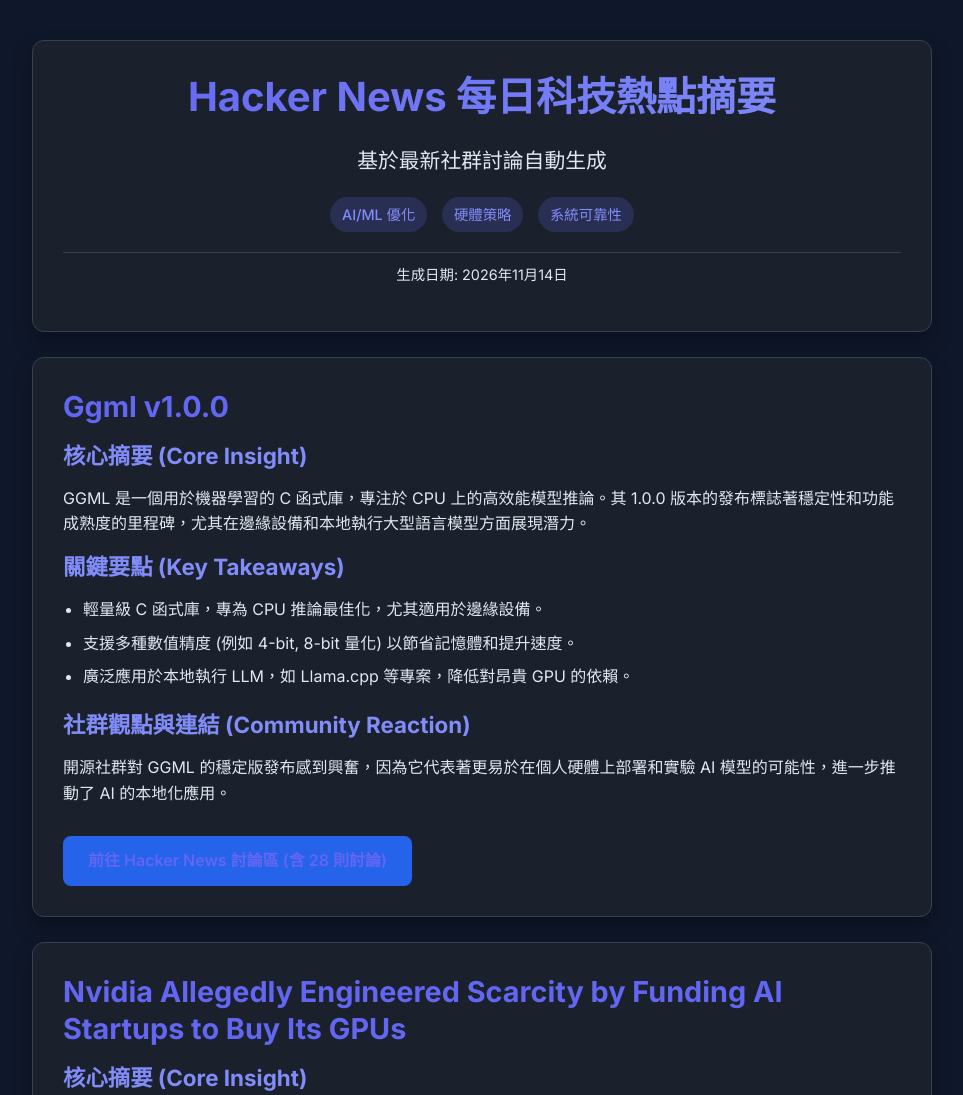
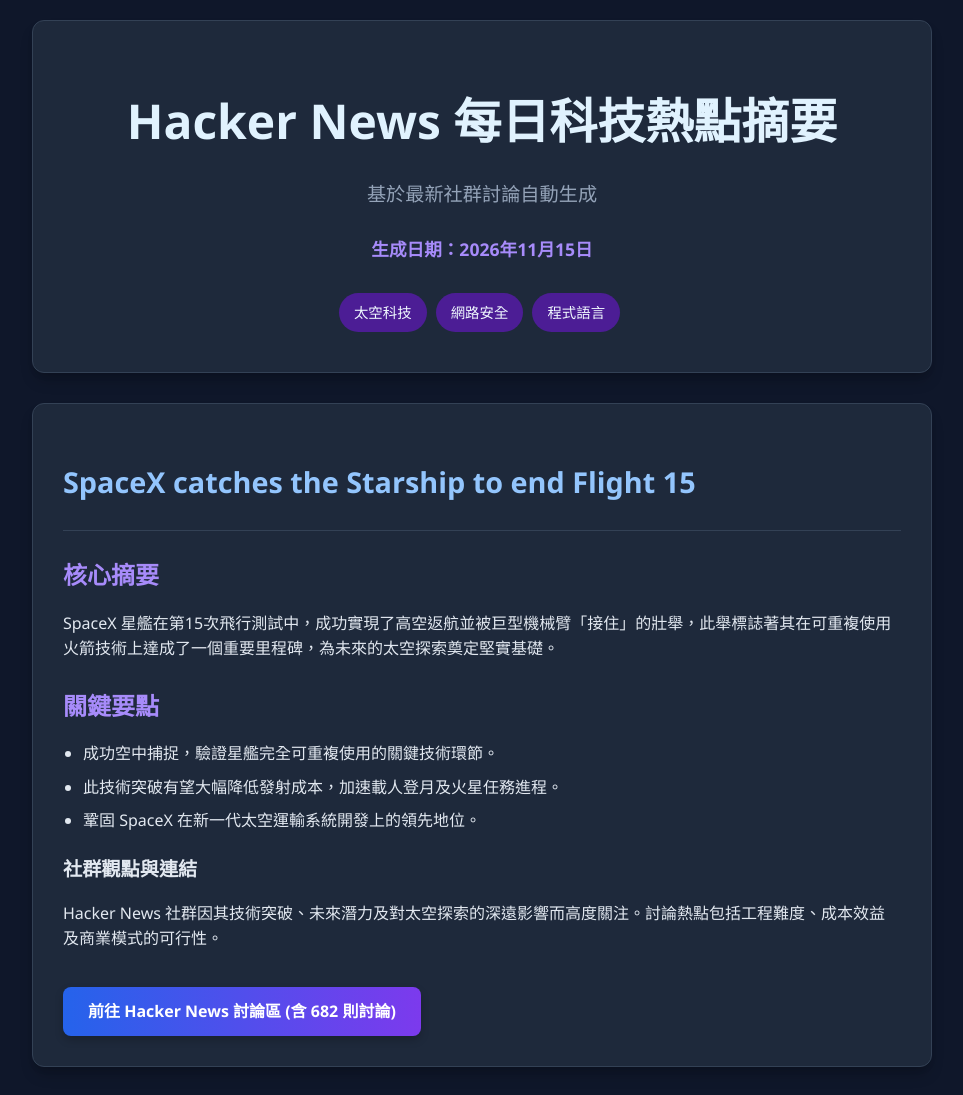
Before and after one commit to Rios999/Test, a plain HTML site: page index.html in a window 1280 px wide. Shown: the top 1095 px of the page, without its empty margins (158-1121 px from the left). Drawn offline with Linux system fonts and the light colour scheme.

Commit message:
Auto-generated daily slides [skip ci]

```diff
--- a/index.html
+++ b/index.html
@@ -3,253 +3,287 @@
 <head>
     <meta charset="UTF-8">
     <meta name="viewport" content="width=device-width, initial-scale=1.0">
-    <title>Hacker News 每日科技熱點摘要</title>
-    <link href="https://fonts.googleapis.com/css2?family=Inter:wght@400;500;600;700&display=swap" rel="stylesheet">
+    <title>Hacker News 每日科技熱點摘要 - 2026年11月15日</title>
     <style>
-        :root {
-            --bg-color: #0f172a; /* Slate 900 */
-            --card-bg-color: #1a202c; /* Slate 800 */
-            --text-color: #e2e8f0; /* Slate 200 */
-            --heading-color: #f8fafc; /* White */
-            --accent-color: #6366f1; /* Indigo 500 */
-            --accent-light-color: #818cf8; /* Indigo 400 */
-            --button-bg-color: #2563eb; /* Blue 600 */
-            --button-hover-bg-color: #3b82f6; /* Blue 500 */
-            --tag-bg-color: rgba(99, 102, 241, 0.2); /* Indigo 500 with transparency */
-            --border-color: #334155; /* Slate 700 */
-        }
-
         body {
-            font-family: 'Inter', sans-serif;
-            background-color: var(--bg-color);
-            color: var(--text-color);
-            line-height: 1.6;
+            font-family: 'Segoe UI', Tahoma, Geneva, Verdana, sans-serif;
+            background-color: #0f172a; /* 深灰色背景 */
+            color: #e2e8f0; /* 高對比白字 */
             margin: 0;
             padding: 20px;
             display: flex;
             flex-direction: column;
             align-items: center;
-            min-height: 100vh;
+            line-height: 1.6;
+            -webkit-font-smoothing: antialiased;
+            -moz-osx-font-smoothing: grayscale;
         }
 
         .presentation-container {
+            width: 100%;
             max-width: 900px;
-            width: 100%;
-            margin-top: 20px;
+            display: flex;
+            flex-direction: column;
+            gap: 30px; /* 卡片間距 */
         }
 
-        .slide-card {
-            background-color: var(--card-bg-color);
+        .card {
+            background-color: #1e293b; /* 卡片背景色 */
             border-radius: 12px;
+            box-shadow: 0 10px 15px -3px rgba(0, 0, 0, 0.2), 0 4px 6px -2px rgba(0, 0, 0, 0.1);
             padding: 30px;
-            margin-bottom: 25px;
-            box-shadow: 0 10px 20px rgba(0, 0, 0, 0.3);
-            border: 1px solid var(--border-color);
-            position: relative;
+            border: 1px solid #334155;
+            transition: transform 0.2s ease-in-out, box-shadow 0.2s ease-in-out;
         }
 
-        .slide-card h1, .slide-card h2, .slide-card h3 {
-            color: var(--heading-color);
-            margin-top: 0;
-            line-height: 1.3;
+        .card:hover {
+            transform: translateY(-5px);
+            box-shadow: 0 15px 20px -3px rgba(0, 0, 0, 0.3), 0 6px 8px -2px rgba(0, 0, 0, 0.15);
         }
 
-        .slide-card h1 {
-            font-size: 2.5em;
-            text-align: center;
-            margin-bottom: 10px;
-            background: linear-gradient(90deg, var(--accent-color) 0%, var(--accent-light-color) 100%);
-            -webkit-background-clip: text;
-            -webkit-text-fill-color: transparent;
+        .card-header {
+            border-bottom: 1px solid #334155;
+            padding-bottom: 15px;
+            margin-bottom: 20px;
         }
 
-        .slide-card h2 {
-            font-size: 1.8em;
+        h1 {
+            color: #e0f2fe; /* 淺藍色 */
+            font-size: 3rem;
+            text-align: center;
             margin-bottom: 15px;
+            font-weight: 700;
         }
 
-        .slide-card h3 {
-            font-size: 1.4em;
-            color: var(--accent-light-color);
+        .subtitle {
+            color: #94a3b8;
+            font-size: 1.2rem;
+            text-align: center;
+            margin-bottom: 25px;
+        }
+
+        .date-info {
+            color: #a78bfa; /* 紫色 */
+            font-size: 1.1rem;
+            text-align: center;
+            margin-top: 15px;
+            font-weight: 600;
+        }
+
+        .card-title {
+            font-size: 1.8rem;
+            color: #93c5fd; /* 亮藍色 */
+            margin-bottom: 10px;
+            font-weight: 600;
+        }
+
+        .card-title a {
+            color: inherit;
+            text-decoration: none;
+        }
+
+        .card-title a:hover {
+            text-decoration: underline;
+        }
+
+        h2 {
+            color: #a78bfa; /* 紫色 */
+            font-size: 1.5rem;
+            margin-top: 25px;
+            margin-bottom: 15px;
+            font-weight: 600;
+        }
+
+        h3 {
+            color: #e2e8f0;
+            font-size: 1.2rem;
+            margin-top: 20px;
+            margin-bottom: 10px;
+            font-weight: 600;
+        }
+
+        p {
             margin-bottom: 10px;
         }
 
-        .slide-card p {
+        ul {
+            list-style-type: disc;
+            margin-left: 20px;
             margin-bottom: 15px;
+            padding-left: 0;
         }
 
-        .slide-card ul {
-            list-style-type: disc;
-            margin-left: 20px;
-            padding: 0;
-            margin-bottom: 20px;
+        li {
+            margin-bottom: 8px;
+            line-height: 1.6;
         }
 
-        .slide-card ul li {
-            margin-bottom: 8px;
+        a {
+            color: #60a5fa; /* 藍色 */
+            text-decoration: none;
         }
 
-        .slide-card a {
-            color: var(--accent-color);
-            text-decoration: none;
-            transition: color 0.2s ease-in-out;
-        }
-
-        .slide-card a:hover {
-            color: var(--accent-light-color);
+        a:hover {
             text-decoration: underline;
         }
 
-        .button {
+        .tag-container {
+            text-align: center;
+            margin-top: 30px;
+        }
+
+        .tag {
             display: inline-block;
-            background-color: var(--button-bg-color);
+            background-color: #4c1d95; /* 深紫色 */
+            color: #f0f9ff;
+            padding: 8px 15px;
+            border-radius: 20px;
+            font-size: 0.9rem;
+            margin: 0 5px 10px 0;
+            font-weight: 500;
+        }
+
+        .hn-button {
+            display: inline-block;
+            background: linear-gradient(to right, #2563eb, #7c3aed); /* 藍紫漸層 */
             color: #ffffff;
             padding: 12px 25px;
             border-radius: 8px;
             text-decoration: none;
-            font-weight: 600;
-            transition: background-color 0.3s ease, transform 0.2s ease;
-            margin-top: 15px;
+            font-weight: bold;
+            margin-top: 25px;
+            transition: transform 0.2s ease-in-out, box-shadow 0.2s ease-in-out;
+            border: none;
+            cursor: pointer;
+            box-shadow: 0 4px 8px rgba(0, 0, 0, 0.2);
         }
 
-        .button:hover {
-            background-color: var(--button-hover-bg-color);
+        .hn-button:hover {
             transform: translateY(-2px);
-            text-decoration: none;
+            box-shadow: 0 6px 12px rgba(124, 58, 237, 0.4);
         }
 
-        .footer-date {
+        .final-summary-card {
+            border-top: 4px solid #7c3aed; /* 頂部紫色邊框 */
+        }
+        .final-summary-card h2 {
             text-align: center;
-            font-size: 0.9em;
-            color: var(--text-color);
-            margin-top: 20px;
-            padding-top: 10px;
-            border-top: 1px solid var(--border-color);
-        }
-
-        .tags-container {
-            text-align: center;
-            margin-top: 20px;
-        }
-
-        .tag {
-            display: inline-block;
-            background-color: var(--tag-bg-color);
-            color: var(--accent-light-color);
-            padding: 6px 12px;
-            border-radius: 20px;
-            font-size: 0.9em;
-            font-weight: 500;
-            margin: 0 5px;
-        }
-
-        .cover-subtitle {
-            text-align: center;
-            font-size: 1.3em;
-            color: var(--text-color);
-            margin-bottom: 25px;
+            margin-top: 0;
+            font-size: 2rem;
+            color: #93c5fd;
         }
     </style>
 </head>
 <body>
     <div class="presentation-container">
 
-        <!-- Slide 1: Cover Page -->
-        <div class="slide-card">
+        <!-- Slide 1: 封面頁 -->
+        <div class="card">
             <h1>Hacker News 每日科技熱點摘要</h1>
-            <p class="cover-subtitle">基於最新社群討論自動生成</p>
-            <div class="tags-container">
-                <span class="tag">AI/ML 優化</span>
-                <span class="tag">硬體策略</span>
-                <span class="tag">系統可靠性</span>
+            <p class="subtitle">基於最新社群討論自動生成</p>
+            <p class="date-info">生成日期：2026年11月15日</p>
+            <div class="tag-container">
+                <span class="tag">太空科技</span>
+                <span class="tag">網路安全</span>
+                <span class="tag">程式語言</span>
             </div>
-            <p class="footer-date">生成日期: 2026年11月14日</p>
         </div>
 
-        <!-- Slide 2: Ggml v1.0.0 -->
-        <div class="slide-card">
-            <h2><a href="https://github.com/ggml-org/ggml/releases/tag/v1.0.0" target="_blank">Ggml v1.0.0</a></h2>
-            <h3>核心摘要 (Core Insight)</h3>
-            <p>GGML 是一個用於機器學習的 C 函式庫，專注於 CPU 上的高效能模型推論。其 1.0.0 版本的發布標誌著穩定性和功能成熟度的里程碑，尤其在邊緣設備和本地執行大型語言模型方面展現潛力。</p>
-            <h3>關鍵要點 (Key Takeaways)</h3>
+        <!-- 文章內容頁 1: SpaceX catches the Starship to end Flight 15 -->
+        <div class="card">
+            <div class="card-header">
+                <h2 class="card-title"><a href="https://www.spacex.com/launches/starship-flight-15" target="_blank">SpaceX catches the Starship to end Flight 15</a></h2>
+            </div>
+            <h2>核心摘要</h2>
+            <p>SpaceX 星艦在第15次飛行測試中，成功實現了高空返航並被巨型機械臂「接住」的壯舉，此舉標誌著其在可重複使用火箭技術上達成了一個重要里程碑，為未來的太空探索奠定堅實基礎。</p>
+            <h2>關鍵要點</h2>
             <ul>
-                <li>輕量級 C 函式庫，專為 CPU 推論最佳化，尤其適用於邊緣設備。</li>
-                <li>支援多種數值精度 (例如 4-bit, 8-bit 量化) 以節省記憶體和提升速度。</li>
-                <li>廣泛應用於本地執行 LLM，如 Llama.cpp 等專案，降低對昂貴 GPU 的依賴。</li>
+                <li>成功空中捕捉，驗證星艦完全可重複使用的關鍵技術環節。</li>
+                <li>此技術突破有望大幅降低發射成本，加速載人登月及火星任務進程。</li>
+                <li>鞏固 SpaceX 在新一代太空運輸系統開發上的領先地位。</li>
             </ul>
-            <h3>社群觀點與連結 (Community Reaction)</h3>
-            <p>開源社群對 GGML 的穩定版發布感到興奮，因為它代表著更易於在個人硬體上部署和實驗 AI 模型的可能性，進一步推動了 AI 的本地化應用。</p>
-            <a href="https://news.ycombinator.com/item?id=50493062" target="_blank" class="button">前往 Hacker News 討論區 (含 28 則討論)</a>
+            <h3>社群觀點與連結</h3>
+            <p>Hacker News 社群因其技術突破、未來潛力及對太空探索的深遠影響而高度關注。討論熱點包括工程難度、成本效益及商業模式的可行性。</p>
+            <a href="https://news.ycombinator.com/item?id=50500963" target="_blank" class="hn-button">前往 Hacker News 討論區 (含 682 則討論)</a>
         </div>
 
-        <!-- Slide 3: Nvidia Allegedly Engineered Scarcity -->
-        <div class="slide-card">
-            <h2><a href="https://www.techpowerup.com/354814/nvidia-allegedly-engineered-scarcity-by-funding-ai-startups-to-buy-its-gpus" target="_blank">Nvidia Allegedly Engineered Scarcity by Funding AI Startups to Buy Its GPUs</a></h2>
-            <h3>核心摘要 (Core Insight)</h3>
-            <p>報導指稱 Nvidia 透過投資 AI 新創公司並要求這些公司購買其 GPU，人為製造市場稀缺性。此策略旨在維持其在 AI 硬體市場的壟斷地位和高利潤，引發了對市場公平競爭的質疑。</p>
-            <h3>關鍵要點 (Key Takeaways)</h3>
+        <!-- 文章內容頁 2: Lovable apps expose passport details and more than 200K private messages -->
+        <div class="card">
+            <div class="card-header">
+                <h2 class="card-title"><a href="https://www.crissyfield.de/research/lovable-en/" target="_blank">Lovable apps expose passport details and more than 200K private messages</a></h2>
+            </div>
+            <h2>核心摘要</h2>
+            <p>一份最新研究揭露，多款熱門交友軟體因嚴重設計缺陷，導致用戶的護照細節等敏感個人資訊及超過20萬條私人訊息遭到洩露，突顯了應用程式在處理用戶數據上的重大安全漏洞。</p>
+            <h2>關鍵要點</h2>
             <ul>
-                <li>Nvidia 的風險投資策略可能與其 GPU 銷售掛鉤，形成封閉生態。</li>
-                <li>此舉可能導致市場供需失衡，加劇 AI 晶片短缺問題。</li>
-                <li>引發對市場公平競爭、商業道德及反壟斷議題的廣泛討論。</li>
+                <li>多款交友軟體存在廣泛的隱私漏洞，危及用戶敏感數據安全。</li>
+                <li>用戶護照、身分證件等高風險個人資訊被曝露，恐引發身分盜用等問題。</li>
+                <li>強烈呼籲應用程式開發者加強數據保護，並提醒用戶審慎使用線上服務。</li>
             </ul>
-            <h3>社群觀點與連結 (Community Reaction)</h3>
-            <p>這篇文章引發了極高的討論度，因為它觸及了 AI 產業最敏感的「晶片荒」問題，並直指市場主導者的商業策略，開發者和企業都深受其影響。</p>
-            <a href="https://news.ycombinator.com/item?id=50493251" target="_blank" class="button">前往 Hacker News 討論區 (含 149 則討論)</a>
+            <h3>社群觀點與連結</h3>
+            <p>社群對此類大規模隱私洩露事件表示震驚與憤怒，討論聚焦於數據倫理、應用程式的安全標準，以及用戶應如何自保以避免成為受害者。</p>
+            <a href="https://news.ycombinator.com/item?id=50499017" target="_blank" class="hn-button">前往 Hacker News 討論區 (含 298 則討論)</a>
         </div>
 
-        <!-- Slide 4: FAA issues national ground stop -->
-        <div class="slide-card">
-            <h2><a href="https://www.nbcnews.com/news/us-news/faa-orders-nationwide-ground-stop-departing-flights-reasons-safety-rcna609247" target="_blank">FAA issues national ground stop – lifted 4.5 hours later</a></h2>
-            <h3>核心摘要 (Core Insight)</h3>
-            <p>美國聯邦航空管理局 (FAA) 因系統故障而發布了全國性的航班停飛命令，導致數千架次航班延誤或取消。這起事件凸顯了關鍵基礎設施系統的脆弱性及其對日常運作的巨大影響。</p>
-            <h3>關鍵要點 (Key Takeaways)</h3>
+        <!-- 文章內容頁 3: Memory Safety Bugs in Rust Standard Library -->
+        <div class="card">
+            <div class="card-header">
+                <h2 class="card-title"><a href="https://forge-blog.github.io/posts/rust-std-memory-safety/" target="_blank">Memory Safety Bugs in Rust Standard Library</a></h2>
+            </div>
+            <h2>核心摘要</h2>
+            <p>一篇深入分析指出，儘管 Rust 語言以其內建的記憶體安全性保證而聞名，但在其標準函式庫中仍發現了數個記憶體安全漏洞，這些通常發生在處理複雜或不安全代碼塊（unsafe blocks）的邊緣情況。</p>
+            <h2>關鍵要點</h2>
             <ul>
-                <li>NOTAM (Notice to Air Missions) 系統故障導致全國範圍內航班暫停。</li>
-                <li>關鍵資訊系統的可靠性對國家運作和民生至關重要。</li>
-                <li>老舊基礎設施的現代化是避免未來大規模服務中斷的迫切需求。</li>
+                <li>記憶體安全並非絕對，即使是 Rust 核心庫也可能存在潛在漏洞。</li>
+                <li>這些漏洞多與不安全代碼的使用有關，突顯了其使用風險。</li>
+                <li>強調持續的程式碼審查、社群協作與嚴謹測試對維護軟體安全的重要性。</li>
             </ul>
-            <h3>社群觀點與連結 (Community Reaction)</h3>
-            <p>如此大規模的交通系統停擺事件，直接影響到數百萬人的出行計畫，其背後反映出的技術穩定性、應急預案和基礎設施升級問題，自然成為社群熱議的焦點。</p>
-            <a href="https://news.ycombinator.com/item?id=50489641" target="_blank" class="button">前往 Hacker News 討論區 (含 1131 則討論)</a>
+            <h3>社群觀點與連結</h3>
+            <p>作為以記憶體安全為賣點的語言，Rust 社群對此類報告高度重視，討論主要圍繞這些錯誤的性質、修復方案，以及對語言設計哲學與安全模型的更深層次啟示。</p>
+            <a href="https://news.ycombinator.com/item?id=50478701" target="_blank" class="hn-button">前往 Hacker News 討論區 (含 5 則討論)</a>
         </div>
 
-        <!-- Slide 5: Terminal borders that don't cost a cell -->
-        <div class="slide-card">
-            <h2><a href="https://www.joshka.net/cell-borders/" target="_blank">Terminal borders that don't cost a cell</a></h2>
-            <h3>核心摘要 (Core Insight)</h3>
-            <p>這篇文章介紹了一種在終端機中實現不佔用額外字符空間的邊框顯示技術。透過巧妙利用 Unicode 的繪圖字符和零寬度字符，有效提升了終端機介面的美觀性和資訊呈現效率。</p>
-            <h3>關鍵要點 (Key Takeaways)</h3>
+        <!-- 文章內容頁 4: Show HN: Gawain – Require type hints on all Python variables -->
+        <div class="card">
+            <div class="card-header">
+                <h2 class="card-title"><a href="https://github.com/matheuzgomes/gawain" target="_blank">Show HN: Gawain – Require type hints on all Python variables</a></h2>
+            </div>
+            <h2>核心摘要</h2>
+            <p>Gawain 是一個開源專案，旨在為 Python 變數強制要求型別提示，透過靜態分析提升程式碼品質，減少運行時錯誤，並增強大型專案的可讀性與可維護性。</p>
+            <h2>關鍵要點</h2>
             <ul>
-                <li>利用 Unicode 字符實現終端機邊框的視覺化，避免佔用文字空間。</li>
-                <li>解決了傳統邊框會犧牲寶貴字符顯示空間的問題。</li>
-                <li>提升開發者在終端機工作時的資訊組織和可讀性體驗。</li>
+                <li>Gawain 透過強制型別提示，顯著改善 Python 程式碼的清晰度與健壯性。</li>
+                <li>有助於在開發早期階段捕獲潛在錯誤，降低調試成本。</li>
+                <li>推動 Python 社群更廣泛地採用型別提示，以實現更嚴謹的開發實踐。</li>
             </ul>
-            <h3>社群觀點與連結 (Community Reaction)</h3>
-            <p>對於熱衷於終端機定製和效率的開發者而言，這種巧思的視覺優化技術極具吸引力，能夠在不犧牲空間的前提下美化工作環境，因此受到廣泛關注。</p>
-            <a href="https://news.ycombinator.com/item?id=50491423" target="_blank" class="button">前往 Hacker News 討論區 (含 81 則討論)</a>
+            <h3>社群觀點與連結</h3>
+            <p>Hacker News 上的 Python 開發者熱烈討論了型別提示的優缺點、Gawain 的實用性，以及它如何與現有開發工具和工作流程整合。一些人認為這有助於大規模專案管理，而另一些人則擔心會增加開發負擔。</p>
+            <a href="https://news.ycombin.com/item?id=50504072" target="_blank" class="hn-button">前往 Hacker News 討論區 (含 8 則討論)</a>
         </div>
 
-        <!-- Slide 6: Unsloth Qwen3.8-27B Quantizations – Dynamic v3.1 Update -->
-        <div class="slide-card">
-            <h2><a href="https://unsloth.ai/docs/models/qwen3.8" target="_blank">Unsloth Qwen3.8-27B Quantizations – Dynamic v3.1 Update</a></h2>
-            <h3>核心摘要 (Core Insight)</h3>
-            <p>Unsloth 針對 Qwen3.8-27B 模型發布了動態量化 v3.1 更新，大幅提升了大型語言模型在推理和訓練時的效率與速度。這使得大型模型在消費級硬體上也能更流暢地運行。</p>
-            <h3>關鍵要點 (Key Takeaways)</h3>
+        <!-- 文章內容頁 5: How did Woz write the Apple 1 BASIC before building the computer? -->
+        <div class="card">
+            <div class="card-header">
+                <h2 class="card-title"><a href="https://retrocomputing.stackexchange.com/questions/17957" target="_blank">How did Woz write the Apple 1 BASIC before building the computer?</a></h2>
+            </div>
+            <h2>核心摘要</h2>
+            <p>這篇文章深入探討了史蒂夫·沃茲尼亞克如何在 Apple I 電腦尚未實體建造完成之前，就成功編寫出其核心的 BASIC 直譯器，展現了早期電腦先驅卓越的設計思維與軟體模擬能力。</p>
+            <h2>關鍵要點</h2>
             <ul>
-                <li>動態量化技術顯著降低 LLM 的記憶體佔用。</li>
-                <li>在保持模型效能的同時，顯著加速訓練和推理過程。</li>
-                <li>使 Qwen3.8-27B 等大型模型更易於在資源受限環境中部署和微調。</li>
+                <li>沃茲尼亞克運用了高超的抽象思維和紙筆模擬，在無實體硬體下完成軟體開發。</li>
+                <li>凸顯了早期電腦科學家對底層硬體架構的深刻理解與創新能力。</li>
+                <li>這段歷史證明了在複雜系統開發中，設計與模擬遠先於實際建造的重要性。</li>
             </ul>
-            <h3>社群觀點與連結 (Community Reaction)</h3>
-            <p>隨著 LLM 模型日益龐大，如何高效地運行這些模型成為業界關注的焦點。Unsloth 的優化方案為廣大開發者提供了實用的解決方案，尤其在本地化部署方面有巨大價值。</p>
-            <a href="https://news.ycombinator.com/item?id=50491980" target="_blank" class="button">前往 Hacker News 討論區 (含 13 則討論)</a>
+            <h3>社群觀點與連結</h3>
+            <p>社群對這段富有傳奇色彩的科技歷史感到著迷，討論集中在沃茲尼亞克的天才、早期計算機的開發流程，以及這種「軟體優先」思維對當代工程的啟示。</p>
+            <a href="https://news.ycombin.com/item?id=50501594" target="_blank" class="hn-button">前往 Hacker News 討論區 (含 75 則討論)</a>
         </div>
 
-        <!-- Final Slide: Conclusion Page -->
-        <div class="slide-card">
-            <h2>今日技術趨勢歸納 (Today's Tech Pulse)</h2>
-            <p>今日 Hacker News 的熱點話題清晰地描繪了當前技術社群的幾個核心關切：從基礎 AI/ML 函式庫的穩定化（如 GGML v1.0.0）與大型模型的高效部署（如 Unsloth 量化更新），到 AI 硬體供應鏈的市場策略爭議（Nvidia 稀缺性），再到關鍵基礎設施的運行穩定性（FAA 停飛事件），以及開發者日常效率工具的精進（終端機邊框）。這顯示了在 AI 浪潮推進的同時，對於基礎架構的穩健性、資源的有效利用以及開發者體驗的優化，依然是技術前沿持續探索和討論的重點。</p>
+        <!-- Final Slide: 總結頁 -->
+        <div class="card final-summary-card">
+            <h2>今日技術趨勢歸納</h2>
+            <p>今天的 Hacker News 熱點議題，描繪出一個充滿挑戰與突破的科技全景。從 SpaceX 在太空探索工程上的大膽創新，到網路世界中日益嚴峻的隱私安全危機，都要求我們不斷提升技術邊界並築牢防線。</p>
+            <p>同時，Rust 記憶體安全的進一步討論與 Python 型別提示工具的出現，反映出軟體開發社群對於程式碼品質、安全性與可維護性的持續追求。而回顧沃茲尼亞克在 Apple I 時代的軟體先行智慧，則提醒我們即便在科技高速發展的今天，基礎的設計與模擬能力依然是創新的基石。這些話題共同構築了一個既展望未來又反思過去的科技脈動。</p>
         </div>
 
     </div>
```
